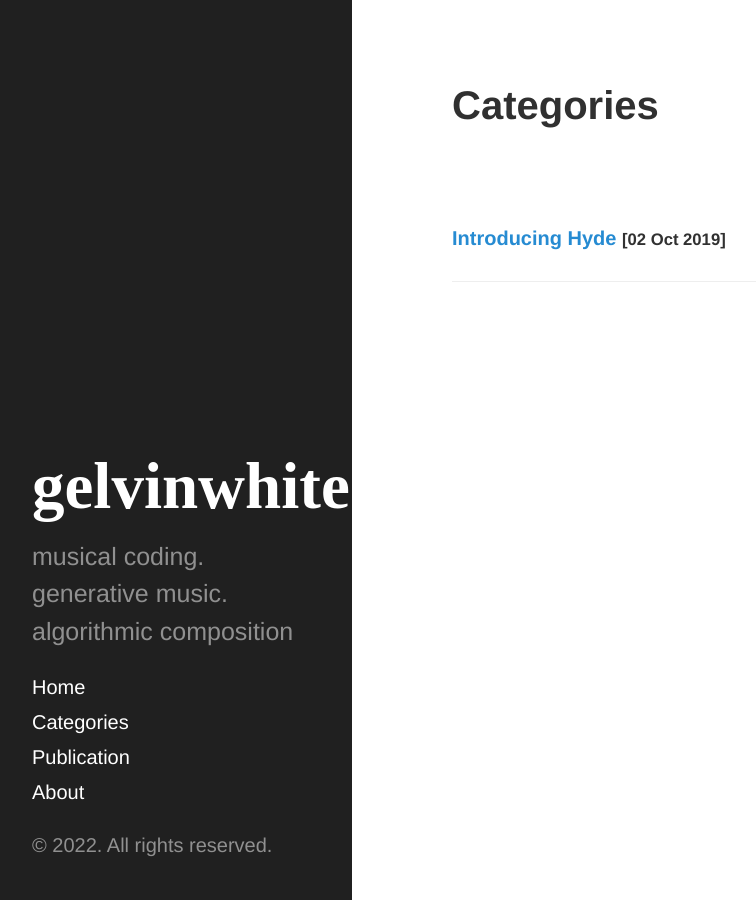
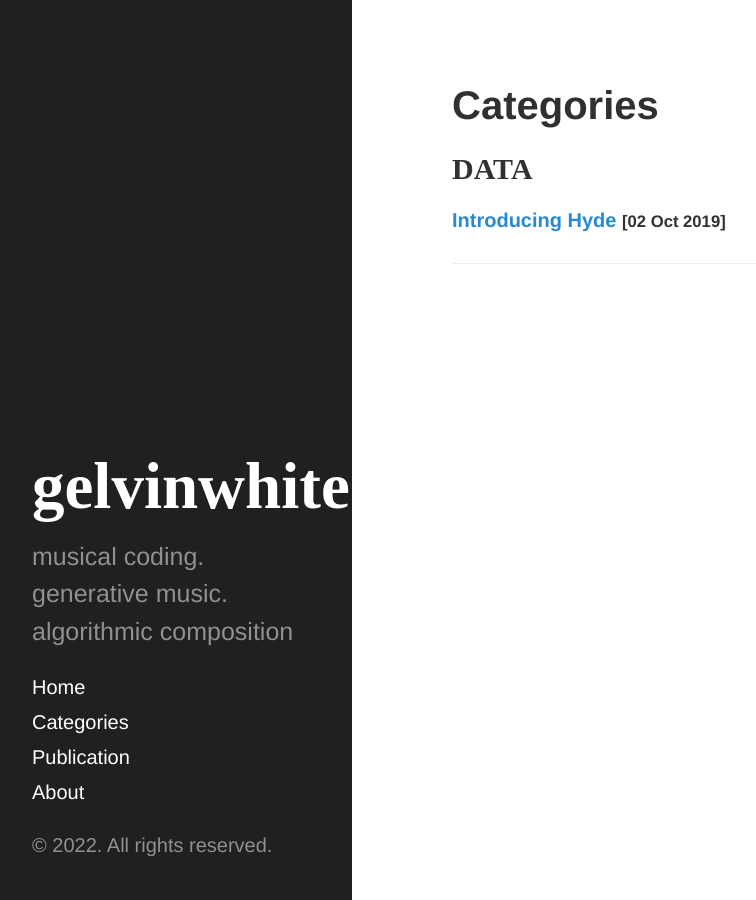
Before and after one commit to guyewhite/guyewhite.github.io, a Jekyll site: the page built from category.html, in a window 1280 px wide. Shown: the whole page, without its empty margins (8-764 px from the left). Built offline with Jekyll 4.4.1, drawn with Linux system fonts in a browser that asks for light colours; some web fonts are replaced.

Commit message:
Initial GitHub pages site with Jekyll

```diff
--- a/category.html
+++ b/category.html
@@ -8,7 +8,7 @@
 {% for category in site.categories %}
   <div class="archive-group">
     {% capture category_name %}{{ category | first }}{% endcapture %}
-    <div id="#{{ category_name | slugize }}"></div>
+    <div class="category-name"><div id="#{{ category_name | slugize }}"></div></div>
     <p></p>
 
     <div class="category-name">
--- a/public/css/hyde.css
+++ b/public/css/hyde.css
@@ -252,7 +252,7 @@
 /* gelvinwhite */
 
 /* categories */
-.category-name h2 {
+.category-name {
   color: #fff;
   margin-top: 0;
   font-family: 'East Sea Dokdo', cursive;
```
